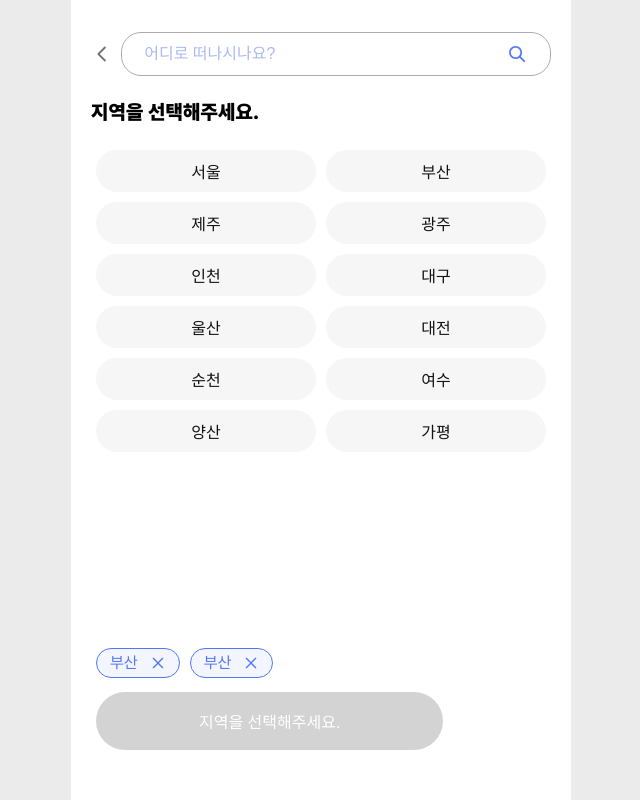
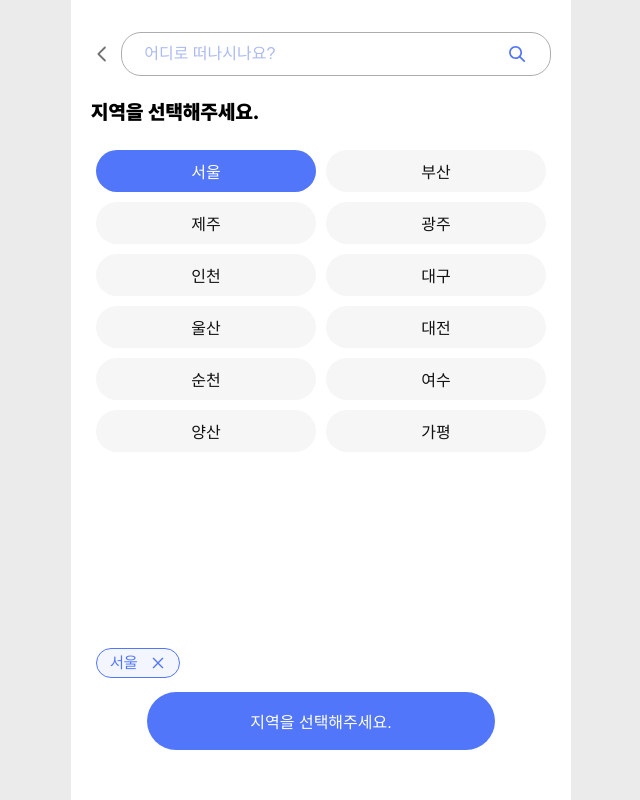
Before and after one commit to SugarSyrup/gabozago_FE, a React (Vite) app: page /mytrip/create in a window 1280 px wide. Both pictures are taken after a click on the button "서울". Shown: the whole page, without its empty margins (319-959 px from the left). Built offline with nearby package versions, Linux system fonts and the light colour scheme.

Commit message:
feat(#23) : 태그 선택에 따른 기능 구현

```diff
--- a/src/components/mytrip/LocationTag.tsx
+++ b/src/components/mytrip/LocationTag.tsx
@@ -4,11 +4,12 @@ import * as S from "../../styles/mytrip/LocationTag.style";
 
 interface Props {
     name: string;
+    onClick?: React.MouseEventHandler<HTMLDivElement>;
 }
 
-function LocationTag({ name }: Props) {
+function LocationTag({ name, onClick }: Props) {
     return (
-        <S.Container>
+        <S.Container onClick={onClick}>
             {name}
             <XIcon />
         </S.Container>
--- a/src/pages/MyTripCreatePage.tsx
+++ b/src/pages/MyTripCreatePage.tsx
@@ -1,4 +1,5 @@
 import { useNavigate } from "react-router-dom";
+import { useState } from "react";
 
 import { locations } from "../assets/data/locations";
 import LeftChevronIcon from "../assets/icons/leftChevron.svg?react";
@@ -12,10 +13,26 @@ import LocationTag from "../components/mytrip/LocationTag";
 
 function MyTripCreatePage() {
     const navigate = useNavigate();
+    const [selectedLocations, setSelectedLocations] = useState<string[]>([]);
+
     const [, SearchInput] = useSearchInput({
         placeholder: "어디로 떠나시나요?",
         onSubmit: () => {},
     });
+
+    function selectLocation(location: string) {
+        setSelectedLocations((prev) =>
+            [location, ...prev].filter((findLocation, index) => {
+                return [location, ...prev].indexOf(findLocation) === index;
+            })
+        );
+    }
+
+    function deleteLocation(location: string) {
+        setSelectedLocations((prev) =>
+            prev.filter((item) => location !== item)
+        );
+    }
 
     return (
         <PageTemplate nav={false} header={false}>
@@ -31,18 +48,46 @@ function MyTripCreatePage() {
                 <Heading size="md">지역을 선택해주세요.</Heading>
             </S.LocationsHeader>
             <S.Locations>
-                {locations.map((location) => (
-                    <Button size="md" type="normal">
-                        {location}
-                    </Button>
-                ))}
+                {locations.map((location) => {
+                    const isActive =
+                        selectedLocations.find(
+                            (selectedLocation) => selectedLocation == location
+                        ) == location;
+                    return (
+                        <Button
+                            size="md"
+                            type="normal"
+                            active={isActive}
+                            onClick={() => {
+                                isActive
+                                    ? deleteLocation(location)
+                                    : selectLocation(location);
+                            }}
+                            key={location}
+                        >
+                            {location}
+                        </Button>
+                    );
+                })}
             </S.Locations>
             <S.Footer>
                 <S.LocationTags>
-                    <LocationTag name="부산" />
-                    <LocationTag name="부산" />
+                    {selectedLocations.map((selectedLocation) => (
+                        <LocationTag
+                            name={selectedLocation}
+                            key={selectedLocation}
+                            onClick={() => {
+                                deleteLocation(selectedLocation);
+                            }}
+                        />
+                    ))}
                 </S.LocationTags>
-                <Button size="lg" type="normal" disabled={true}>
+                <Button
+                    size="lg"
+                    type="normal"
+                    disabled={!(selectedLocations.length > 0)}
+                    active={selectedLocations.length > 0}
+                >
                     지역을 선택해주세요.
                 </Button>
             </S.Footer>
--- a/src/styles/mytrip/LocationTag.style.ts
+++ b/src/styles/mytrip/LocationTag.style.ts
@@ -10,6 +10,7 @@ export const Container = styled.div`
 
     display: flex;
     gap: 12px;
+    flex-shrink: 0;
 
     svg {
         cursor: pointer;
--- a/src/styles/pages/MyTripCreatePage.style.ts
+++ b/src/styles/pages/MyTripCreatePage.style.ts
@@ -28,18 +28,23 @@ export const Locations = styled.div`
 export const Footer = styled.footer`
     position: absolute;
     bottom: 50px;
+    left: 0px;
 
     display: flex;
     flex-direction: column;
     align-items: center;
     gap: 14px;
 
-    padding-left: 5px;
-    padding-right: 5px;
+    padding-left: 25px;
+    padding-right: 25px;
+
+    width: 100%;
+    overflow: auto;
 `;
 
 export const LocationTags = styled.div`
     width: 100%;
+    overflow: hidden;
 
     display: flex;
     gap: 10px;
```
